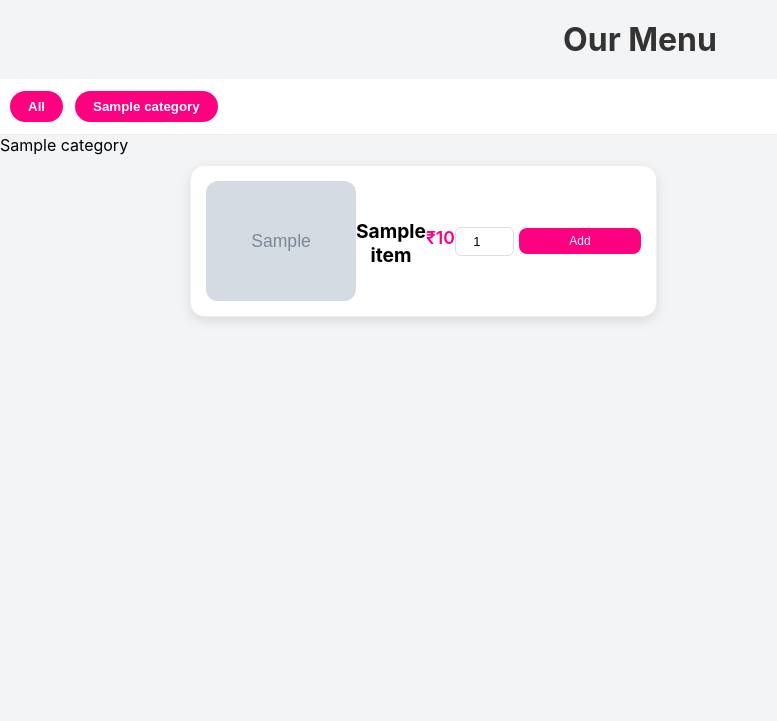
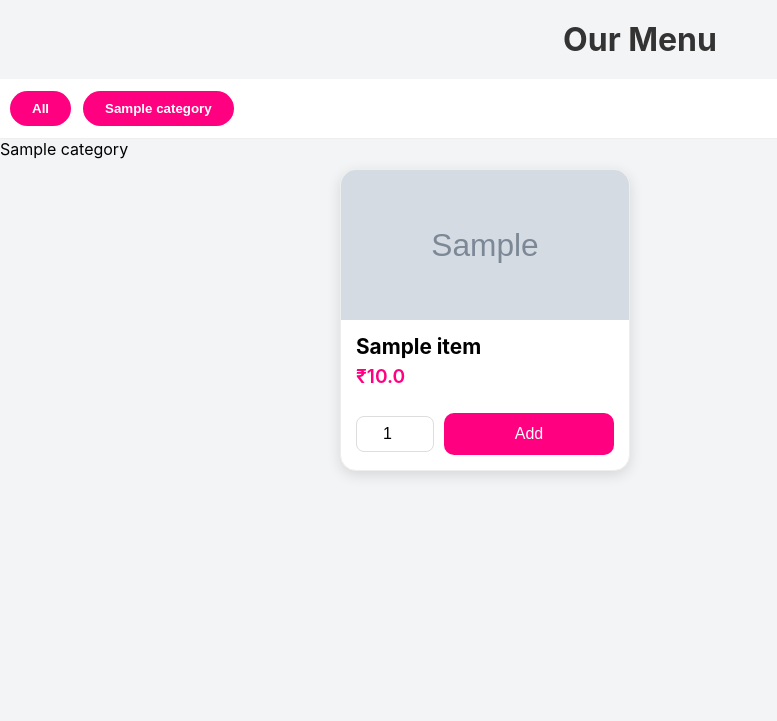
Before and after one commit to veera2121/demoorder_tracking, a Flask app: page /menu in a window 1280 px wide. Shown: the top 721 px of the page, without its empty margins (0-777 px from the left). Run offline with Flask 3, Linux system fonts and the light colour scheme; grey boxes marked "Sample" are stand-in pictures; a database or web service that is not in the repository returns one stand-in record (values such as "Sample title"); data that the repository does not hold is empty.

Commit message:
add chnages

```diff
--- a/app.py
+++ b/app.py
@@ -2,29 +2,41 @@ from flask import Flask, render_template, request, redirect, url_for, session, j
 from flask_sqlalchemy import SQLAlchemy
 from datetime import datetime
 from collections import defaultdict
-from flask import jsonify
+import json
 import os
 import requests
 
 # ------------------ APP ------------------
 app = Flask(__name__)
-app.config['SECRET_KEY'] = os.environ.get('FLASK_SECRET', 'change_this_secret')
+app.config["SECRET_KEY"] = "change_this_secret"
 
 # ------------------ DATABASE ------------------
 BASE_DIR = os.path.abspath(os.path.dirname(__file__))
-INSTANCE_PATH = os.path.join(BASE_DIR, 'instance')
+INSTANCE_PATH = os.path.join(BASE_DIR, "instance")
 os.makedirs(INSTANCE_PATH, exist_ok=True)
 
-app.config['SQLALCHEMY_DATABASE_URI'] = 'sqlite:///' + os.path.join(INSTANCE_PATH, 'orders.db')
-app.config['SQLALCHEMY_TRACK_MODIFICATIONS'] = False
+app.config["SQLALCHEMY_DATABASE_URI"] = "sqlite:///" + os.path.join(INSTANCE_PATH, "orders.db")
+app.config["SQLALCHEMY_TRACK_MODIFICATIONS"] = False
 db = SQLAlchemy(app)
 
-# ---------- Admin credentials ----------
-ADMIN_USERNAME = os.environ.get('ADMIN_USER', 'admin')
-ADMIN_PASSWORD = os.environ.get('ADMIN_PASS', 'password123')
+# ------------------ ADMIN CONFIG ------------------
+ADMIN_USERNAME = "admin"
+ADMIN_PASSWORD = "password123"
 
 # ------------------ MODELS ------------------
+class OrderItem(db.Model):
+    __tablename__ = "order_item"
+
+    id = db.Column(db.Integer, primary_key=True)
+    order_id = db.Column(db.Integer, db.ForeignKey("order.id"))
+    item_name = db.Column(db.String(200))
+    quantity = db.Column(db.Integer, default=1)
+    price = db.Column(db.Float, default=0.0)
+
+
 class Order(db.Model):
+    __tablename__ = "order"
+
     id = db.Column(db.Integer, primary_key=True)
     order_id = db.Column(db.String(64), unique=True, index=True)
     customer_name = db.Column(db.String(200))
@@ -36,40 +48,27 @@ class Order(db.Model):
     longitude = db.Column(db.Float, nullable=True)
     map_link = db.Column(db.String(500), nullable=True)
     created_at = db.Column(db.DateTime, default=datetime.utcnow)
+
     items = db.relationship("OrderItem", backref="order", lazy=True)
 
-    def to_dict(self):
-        return {
-            "order_id": self.order_id,
-            "customer_name": self.customer_name,
-            "email": self.email,
-            "phone": self.phone,
-            "address": self.address,
-            "status": self.status,
-            "latitude": self.latitude,
-            "longitude": self.longitude,
-            "map_link": self.map_link,
-            "created_at": self.created_at.isoformat(),
-            "items": [{"name": i.item_name, "quantity": i.quantity, "price": i.price} for i in self.items]
-        }
+    # 🔥 FIXED — always calculates correct total dynamically
+    def total_price(self):
+        return sum(float(i.price) * int(i.quantity) for i in self.items)
 
-class OrderItem(db.Model):
-    id = db.Column(db.Integer, primary_key=True)
-    order_id = db.Column(db.Integer, db.ForeignKey('order.id'))
-    item_name = db.Column(db.String(200))
-    quantity = db.Column(db.Integer, default=1)
-    price = db.Column(db.Float, default=0)
 
-# ------------------ HELPERS ------------------
-def generate_order_id(db_id=None):
+# ------------------ UTILS ------------------
+def generate_order_id(db_id):
     now = datetime.utcnow().strftime("%Y%m%d%H%M%S")
-    return f"ORD-{now}-{db_id}" if db_id else f"ORD-{now}"
+    return f"ORD-{now}-{db_id}"
+
 
 # ------------------ ROUTES ------------------
 @app.route("/")
 def home():
     return render_template("index.html")
 
+
+# ------------------ MENU PAGE ------------------
 @app.route("/menu")
 def menu_page():
     sheet_id = "17AU1Y2rc1gfdrTovzxUHJ_cRazph_roberLPrJhIWWg"
@@ -78,21 +77,22 @@ def menu_page():
 
     try:
         data = requests.get(url).json()
-    except Exception as e:
-        print("Error fetching sheet:", e)
+    except:
         data = []
 
+    categories = []
     menu_by_cat = defaultdict(list)
-    categories = []
 
     for idx, item in enumerate(data):
-        category = item.get("category", "Uncategorized")
+        category = item.get("category", "Others")
         if category not in categories:
             categories.append(category)
+
         try:
-            price = int(item.get("price", 0))
+            price = float(item.get("price", 0))
         except:
-            price = 0
+            price = 0.0
+
         menu_by_cat[category].append({
             "id": idx + 1,
             "name": item.get("name", ""),
@@ -102,116 +102,139 @@ def menu_page():
 
     return render_template("menu.html", menu_by_category=menu_by_cat, categories=categories)
 
+
+# ------------------ CART ------------------
 @app.route("/cart")
 def cart_page():
     return render_template("cart.html")
 
+
+# ------------------ PLACE ORDER ------------------
 @app.route("/place_order", methods=["POST"])
 def place_order():
-    name = request.form.get("name", "").strip()
-    email = request.form.get("email", "").strip()
-    phone = request.form.get("phone", "").strip()
-    address = request.form.get("address", "").strip()
-    latitude = request.form.get("latitude") or None
-    longitude = request.form.get("longitude") or None
-    map_link = request.form.get("map_link") or None
+    name = request.form.get("name")
+    email = request.form.get("email")
+    phone = request.form.get("phone")
+    address = request.form.get("address")
+
+    if not name or not phone:
+        flash("Name and phone number are required!", "danger")
+        return redirect(url_for("cart_page"))
+
     item_names = request.form.getlist("item_name[]")
     quantities = request.form.getlist("quantity[]")
     prices = request.form.getlist("price[]")
 
-    if not (name and phone and item_names):
-        flash("Please provide name, phone and at least one item.", "danger")
-        return redirect(url_for("cart_page"))
+    new_order = Order(
+        customer_name=name,
+        email=email,
+        phone=phone,
+        address=address,
+        latitude=request.form.get("latitude") or None,
+        longitude=request.form.get("longitude") or None,
+        map_link=request.form.get("map_link") or None
+    )
 
-    new_order = Order(
-        customer_name=name, email=email, phone=phone, address=address,
-        latitude=latitude, longitude=longitude, map_link=map_link
-    )
     db.session.add(new_order)
     db.session.commit()
 
     new_order.order_id = generate_order_id(new_order.id)
     db.session.commit()
 
-    for i, item_name in enumerate(item_names):
+    # SAVE ITEMS
+    for i in range(len(item_names)):
         qty = int(quantities[i]) if quantities[i].isdigit() else 1
-        price = float(prices[i])
-        db.session.add(OrderItem(order_id=new_order.id, item_name=item_name, quantity=qty, price=price))
+
+        try:
+            price = float(prices[i])
+        except:
+            price = 0.0
+
+        db.session.add(OrderItem(
+            order_id=new_order.id,
+            item_name=item_names[i],
+            quantity=qty,
+            price=price
+        ))
 
     db.session.commit()
-    flash(f"Order placed successfully! Your Order ID: {new_order.order_id}", "success")
+
     return redirect(url_for("my_orders"))
 
+
+# ------------------ TRACK ORDERS ------------------
 @app.route("/myorders", methods=["GET", "POST"])
 def my_orders():
     orders = []
+
     if request.method == "POST":
-        phone = request.form.get("phone", "").strip()
-        email = request.form.get("email", "").strip()
+        phone = request.form.get("phone", "")
+        email = request.form.get("email", "")
+
         if phone:
-            orders = Order.query.filter_by(phone=phone).order_by(Order.created_at.desc()).all()
+            orders = Order.query.filter_by(phone=phone).all()
         elif email:
-            orders = Order.query.filter_by(email=email).order_by(Order.created_at.desc()).all()
+            orders = Order.query.filter_by(email=email).all()
+
     return render_template("myorders.html", orders=orders)
 
-# ------------------ Admin ------------------
+
+# ------------------ ADMIN ------------------
 @app.route("/admin/login", methods=["GET", "POST"])
 def admin_login():
     if request.method == "POST":
-        username = request.form.get("username", "")
-        password = request.form.get("password", "")
-        if username == ADMIN_USERNAME and password == ADMIN_PASSWORD:
+        if request.form.get("username") == ADMIN_USERNAME and request.form.get("password") == ADMIN_PASSWORD:
             session["admin_logged_in"] = True
             return redirect(url_for("admin_dashboard"))
-        flash("Invalid credentials", "danger")
+
+        flash("Invalid login", "danger")
+
     return render_template("admin_login.html")
+
 
 @app.route("/admin/logout")
 def admin_logout():
     session.pop("admin_logged_in", None)
     return redirect(url_for("admin_login"))
 
+
 @app.route("/admin/dashboard")
 def admin_dashboard():
     if not session.get("admin_logged_in"):
         return redirect(url_for("admin_login"))
-    orders = Order.query.order_by(Order.created_at.desc()).all()
+
+    orders = Order.query.order_by(Order.id.desc()).all()
     return render_template("admin_dashboard.html", orders=orders)
+
 
 @app.route("/admin/update_status/<int:order_db_id>", methods=["POST"])
 def update_status(order_db_id):
     if not session.get("admin_logged_in"):
         return jsonify({"success": False, "message": "Not authorized"}), 403
+
+    order = Order.query.get_or_404(order_db_id)
     new_status = request.form.get("status")
-    order = Order.query.get_or_404(order_db_id)
     order.status = new_status
     db.session.commit()
     return redirect(url_for("admin_dashboard"))
 
 
-last_seen_order_id = 0  # store globally or in session
+# ------------------ API ------------------
+@app.route("/api/order_status/<order_id>")
+def get_status(order_id):
+    order = Order.query.filter_by(order_id=order_id).first()
+    if not order:
+        return jsonify({"success": False}), 404
 
-@app.route("/check-new-orders")
-def check_new_orders():
-    global last_seen_order_id
-
-    latest_order = Order.query.order_by(Order.id.desc()).first()
-
-    if latest_order and latest_order.id > last_seen_order_id:
-        last_seen_order_id = latest_order.id
-        return jsonify({"new": True})
-
-    return jsonify({"new": False})
+    return jsonify({
+        "success": True,
+        "order": order.to_dict()
+    })
 
 
-@app.route("/api/order_status/<order_id>", methods=["GET"])
-def api_order_status(order_id):
-    o = Order.query.filter_by(order_id=order_id).first()
-    if not o:
-        return jsonify({"success": False, "message": "Order not found"}), 404
-    return jsonify({"success": True, "order": o.to_dict()})
-# ------------------ RUN ------------------
+# ------------------ MAIN ------------------
 if __name__ == "__main__":
     with app.app_context():
-        db.create_all()  # Ensure database & tables exist
-    app.run(debug=True, host="0.0.0.0", port=5000)
+        db.create_all()
+
+    app.run(debug=True)
--- a/templates/menu.html
+++ b/templates/menu.html
@@ -3,7 +3,6 @@
 <head>
 <meta charset="UTF-8">
 <title>Menu - Online Orders</title>
-
 <style>
     body {
         font-family: "Inter", sans-serif;
@@ -33,91 +32,81 @@
         border-bottom: 1px solid #eee;
     }
 
-    .category-bar::-webkit-scrollbar {
-        display: none;
-    }
-
     .category-bar button {
-        padding: 8px 18px;
+        padding: 10px 22px;
         background: #ff0080;
         color: white;
         border: none;
         border-radius: 20px;
         font-weight: 600;
         cursor: pointer;
-        white-space: nowrap;
     }
 
     .category-bar button:hover {
         background: #d9006f;
     }
 
-    /* ===== MENU GRID ===== */
+    /* ===== BIG MOBILE CARD VIEW ===== */
     .menu-grid {
-        max-width: 900px;
+        max-width: 600px;
         margin: auto;
         padding: 10px;
-        display: grid;
-        grid-template-columns: repeat(auto-fill, minmax(160px, 1fr));
-        gap: 15px;
+        display: flex;
+        flex-direction: column;
+        gap: 18px;
     }
 
     .menu-item {
         background: white;
-        border-radius: 14px;
-        padding: 10px;
-        box-shadow: rgba(0,0,0,0.1) 0px 4px 12px;
+        border-radius: 16px;
+        padding: 0;
+        box-shadow: rgba(0,0,0,0.12) 0px 4px 14px;
+        overflow: hidden;
         border: 1px solid #eee;
-        display: flex;
-        flex-direction: column;
-        align-items: center;
     }
 
     .menu-img {
         width: 100%;
-        height: 130px;
-        border-radius: 12px;
+        height: 200px;
         object-fit: cover;
     }
 
     .menu-name {
-        font-size: 1rem;
+        font-size: 1.3rem;
         font-weight: 700;
-        margin: 8px 0 4px 0;
-        text-align: center;
+        margin: 10px 15px 5px 15px;
     }
 
     .menu-price {
-        font-size: 0.95rem;
+        font-size: 1.2rem;
         color: #ff0080;
         font-weight: 600;
-        margin-bottom: 8px;
+        margin: 0 15px 15px 15px;
     }
 
     .qty-add {
         display: flex;
-        justify-content: space-between;
         align-items: center;
-        width: 100%;
-        gap: 5px;
+        padding: 10px 15px 15px 15px;
+        gap: 10px;
     }
 
     input[type="number"] {
-        width: 45px;
-        padding: 6px;
-        border-radius: 6px;
+        width: 60px;
+        padding: 8px;
+        border-radius: 8px;
         border: 1px solid #ddd;
         text-align: center;
-        font-size: 13px;
+        font-size: 16px;
     }
 
     button.add-btn {
         background: #ff0080;
         color: white;
         border: none;
-        padding: 6px 10px;
-        border-radius: 8px;
-        font-size: 12px;
+        padding: 12px 16px;
+        border-radius: 10px;
+        font-size: 16px;
         cursor: pointer;
         flex: 1;
     }
@@ -126,63 +115,36 @@
         background: #d9006f;
     }
 
-    /* ===== DESKTOP VIEW ===== */
+    /* ===== DESKTOP ===== */
     @media (min-width: 700px) {
         .menu-grid {
-            display: flex;
-            flex-wrap: wrap;
+            display: grid;
+            grid-template-columns: repeat(2, 1fr);
             gap: 20px;
         }
 
-        .menu-item {
-            width: calc(50% - 15px);
-            flex-direction: row;
-            padding: 15px;
+        .menu-img {
+            height: 150px;
+        }
     }
 
-        .menu-img {
-            width: 150px;
-            height: 120px;
-        }
-
-        .menu-name {
-            font-size: 1.2rem;
-        }
-
-        .menu-price {
-            font-size: 1.1rem;
-        }
-    }
+    /* CART BUTTON FIX */
     .cart-btn {
         position: fixed;
         bottom: 20px;
         right: 20px;
-
         background: #ff0080;
         color: white;
         padding: 12px 22px;
         border-radius: 12px;
         font-size: 16px;
         text-decoration: none;
-
-    z-index: 9999;           /* ensures visible above everything */
+        z-index: 9999;
         display: block;
-
-    /* iPhone / Android bottom UI safe area fix */
         padding-bottom: calc(env(safe-area-inset-bottom) + 12px);
     }
+</style>
 
-/* Extra fix for very small mobile screens */
-@media (max-width: 450px) {
-    .cart-btn {
-        bottom: 10px;
-        right: 10px;
-        font-size: 14px;
-        padding: 10px 18px;
-    }
-}
-
-</style>
 
 </head>
 
```
Also changed, not shown: templates/admin_dashboard.html (+36 -21 lines), templates/myorders.html (+30 -119 lines), instance/order.db/order.db (added), instance/orders.db. Lines whose indentation alone changed are shown as unchanged.
